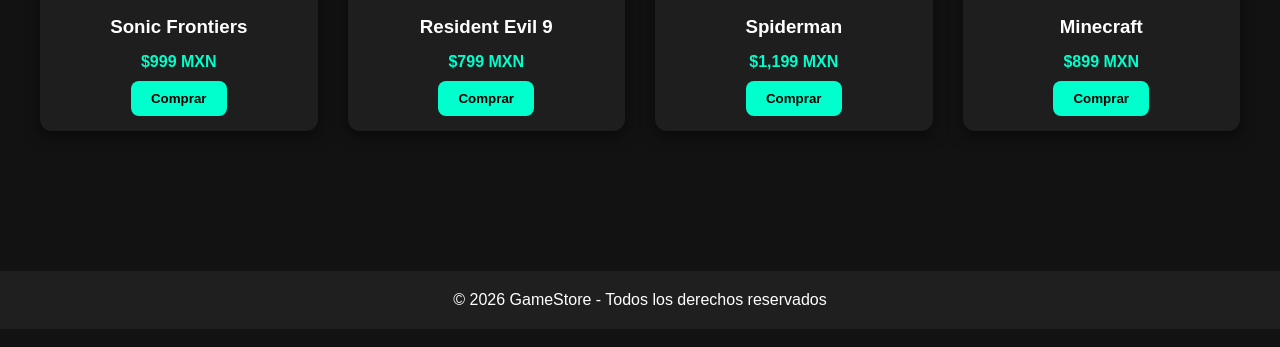
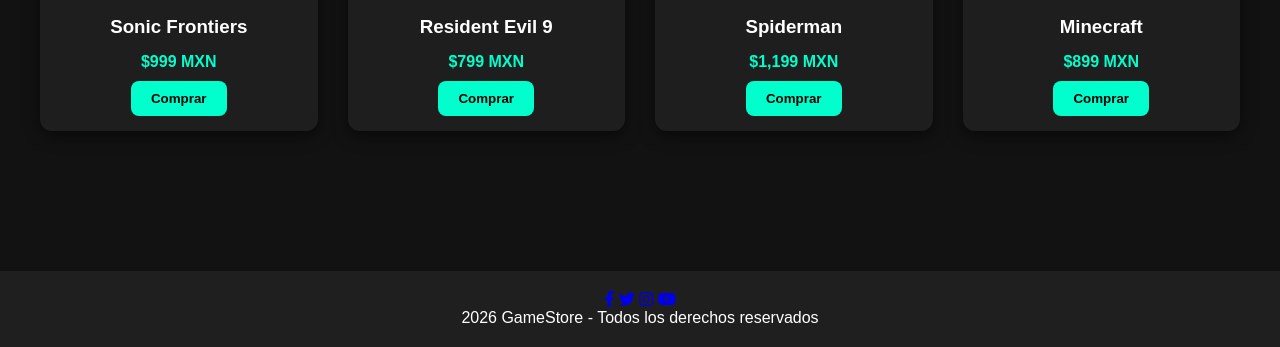
Before and after one commit to RamsesHrndz/Practica_Conflicto, a plain HTML site: page index.html in a window 1280 px wide. Shown: the part 1627-1974 px from the top of the page. Drawn offline with Linux system fonts and the light colour scheme.

Commit message:
Añadir enlaces a redes sociales en footer

```diff
--- a/index.html
+++ b/index.html
@@ -4,6 +4,7 @@
     <meta charset="UTF-8">
     <title>GameStore</title>
     <link rel="stylesheet" href="style.css">
+    <link rel="stylesheet" href="https://cdnjs.cloudflare.com/ajax/libs/font-awesome/6.4.0/css/all.min.css">
 </head>
 <script>
 
@@ -182,7 +183,13 @@
     </section>
 
     <footer>
-        <p>© 2026 GameStore - Todos los derechos reservados</p>
+        <div class="social-links">
+            <a href="#" aria-label="Facebook"><i class="fab fa-facebook-f"></i></a>
+            <a href="#" aria-label="Twitter"><i class="fab fa-twitter"></i></a>
+            <a href="#" aria-label="Instagram"><i class="fab fa-instagram"></i></a>
+            <a href="#" aria-label="YouTube"><i class="fab fa-youtube"></i></a>
+        </div>
+        <p> 2026 GameStore - Todos los derechos reservados</p>
     </footer>
 
     <script>
```
